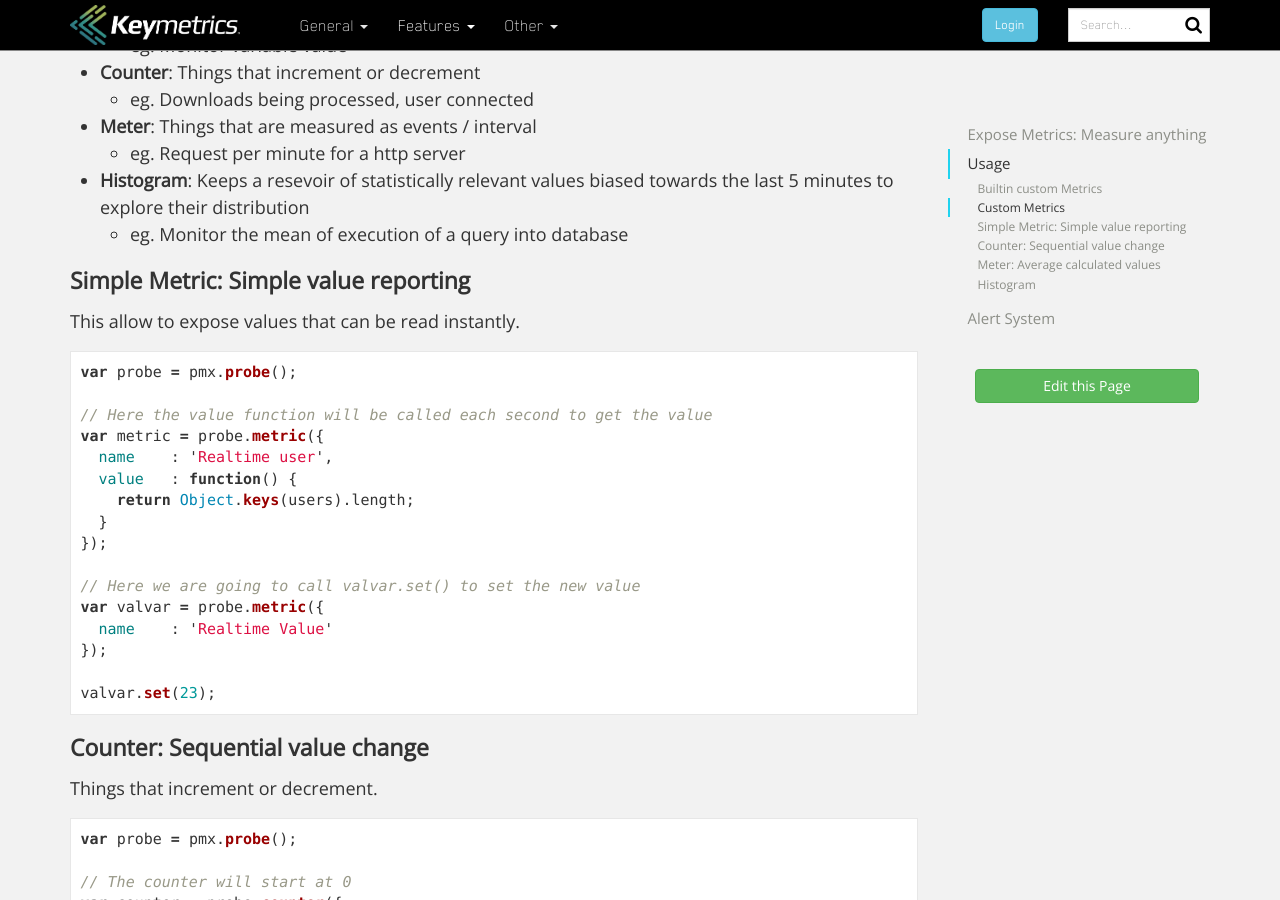
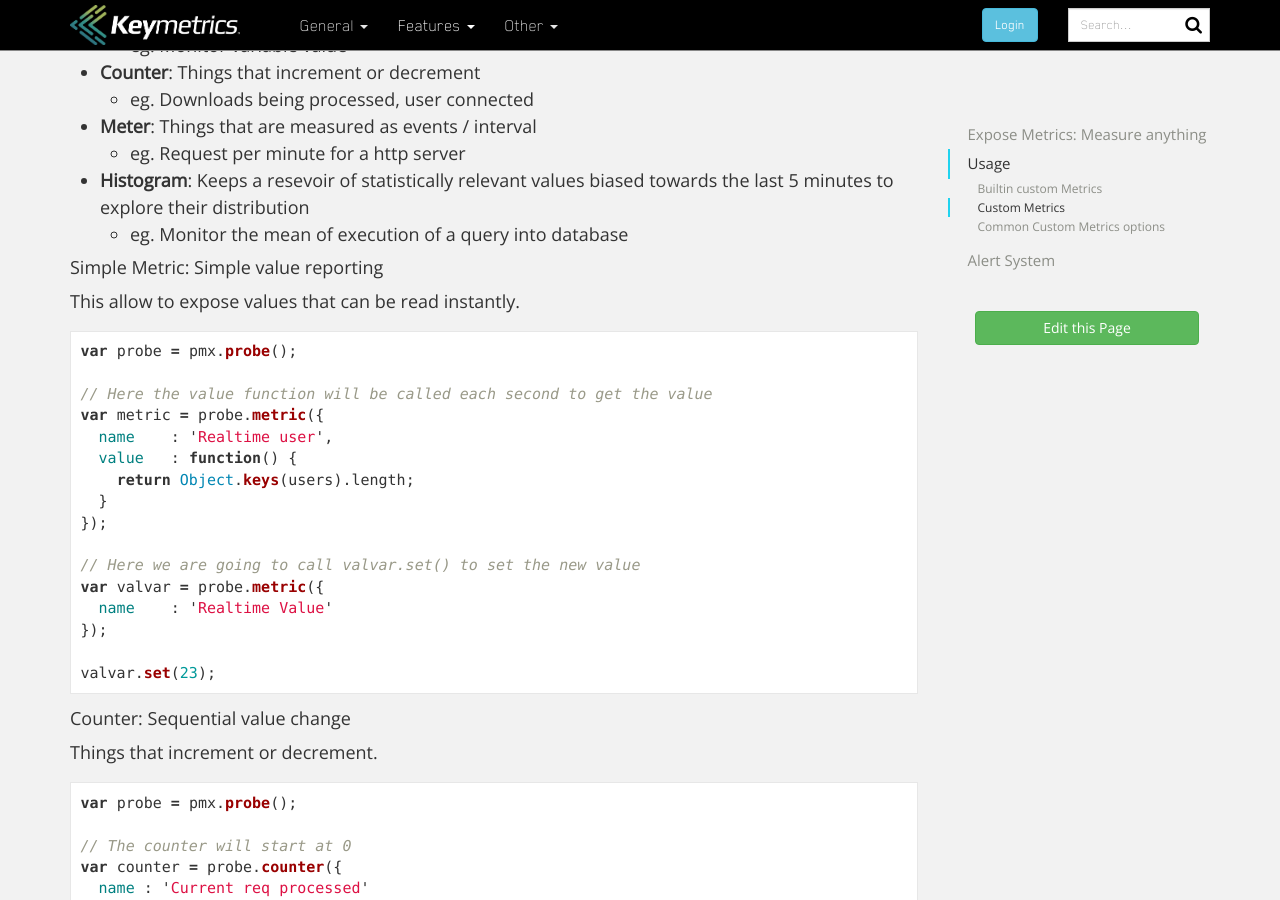
Before and after one commit to keymetrics/keymetrics.github.io, a Jekyll site: the page built from docs/keymetrics/custom-metrics.md, in a window 1280 px wide and 900 px high, scrolled down 1588 px. Built offline with Jekyll 4.4.1, drawn with Linux system fonts in a browser that asks for light colours; nearby versions of some CDN libraries; Markdown is read by kramdown in place of the engine named in the settings; comment, search, counter and statistics services are not loaded.

Commit message:
Update custom-metrics.md

````diff
--- a/docs/keymetrics/custom-metrics.md
+++ b/docs/keymetrics/custom-metrics.md
@@ -48,7 +48,7 @@ Then you can program your very own metrics to track important informations. 4 di
 - **Histogram**: Keeps a resevoir of statistically relevant values biased towards the last 5 minutes to explore their distribution
     - eg. Monitor the mean of execution of a query into database
 
-### Simple Metric: Simple value reporting
+#### Simple Metric: Simple value reporting
 
 This allow to expose values that can be read instantly.
 
@@ -71,7 +71,7 @@ var valvar = probe.metric({
 valvar.set(23);
 ```
 
-### Counter: Sequential value change
+#### Counter: Sequential value change
 
 Things that increment or decrement.
 
@@ -93,7 +93,7 @@ http.createServer(function(req, res) {
 });
 ```
 
-### Meter: Average calculated values
+#### Meter: Average calculated values
 
 Things that are measured as events / interval.
 
@@ -112,12 +112,12 @@ http.createServer(function(req, res) {
 });
 ```
 
-#### Options
+##### Options
 
 **samples** option is the rate unit. Defaults to **1** sec.
 **timeframe** option is the timeframe over which events will be analyzed. Defaults to **60** sec.
 
-### Histogram
+#### Histogram
 
 Keeps a resevoir of statistically relevant values biased towards the last 5 minutes to explore their distribution.
 
@@ -137,7 +137,7 @@ setInterval(function() {
 }, 100);
 ```
 
-#### Common Custom Metrics options
+### Common Custom Metrics options
 
 - `name` : The probe name as is will be displayed on the **Keymetrics** dashboard
 - `agg_type` : This param is optionnal, it can be `sum`, `max`, `min`, `avg` (default) or `none`. It will impact the way the probe data are aggregated within the **Keymetrics** backend. Use `none` if this is irrelevant (eg: constant or string value).
````
